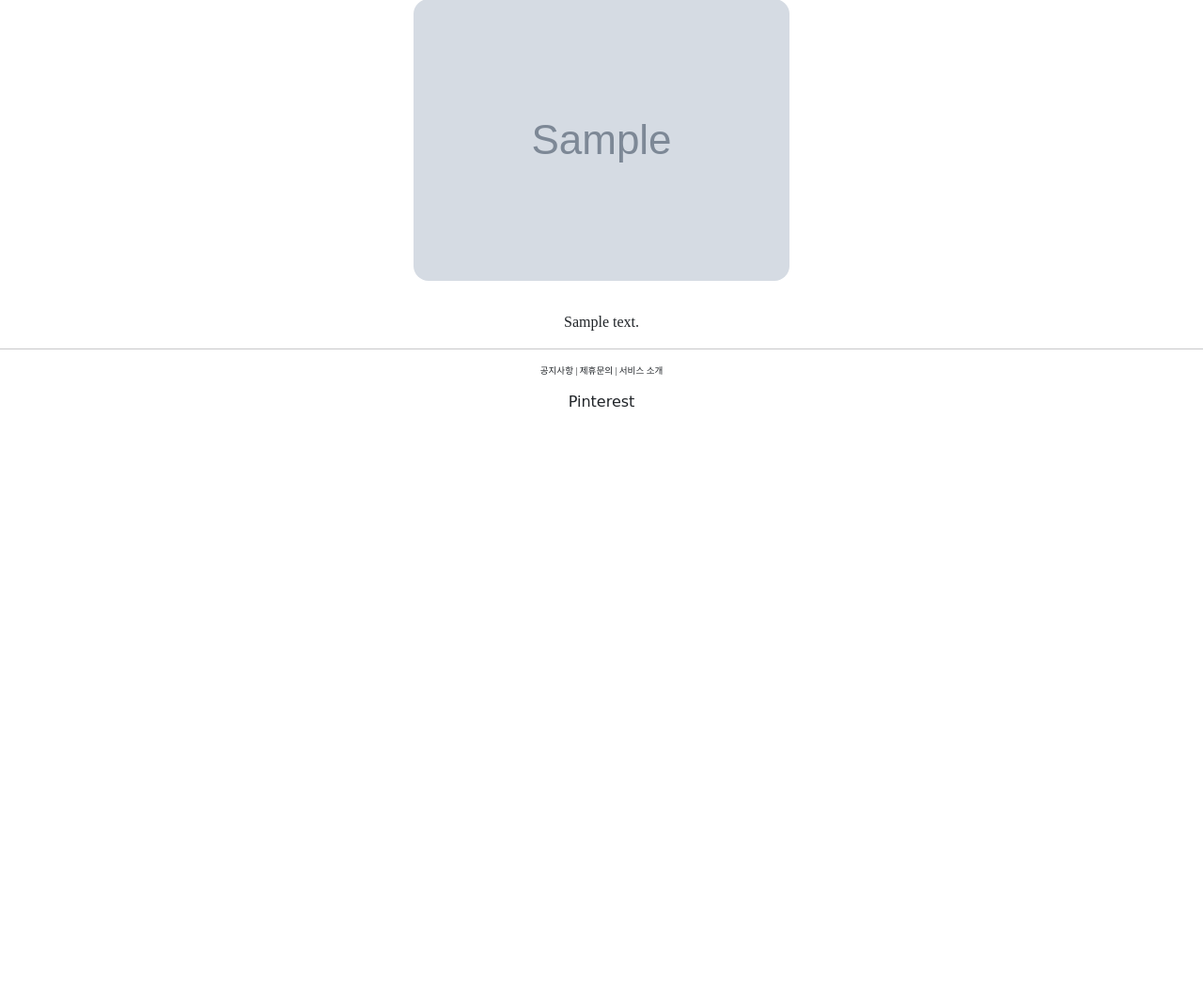
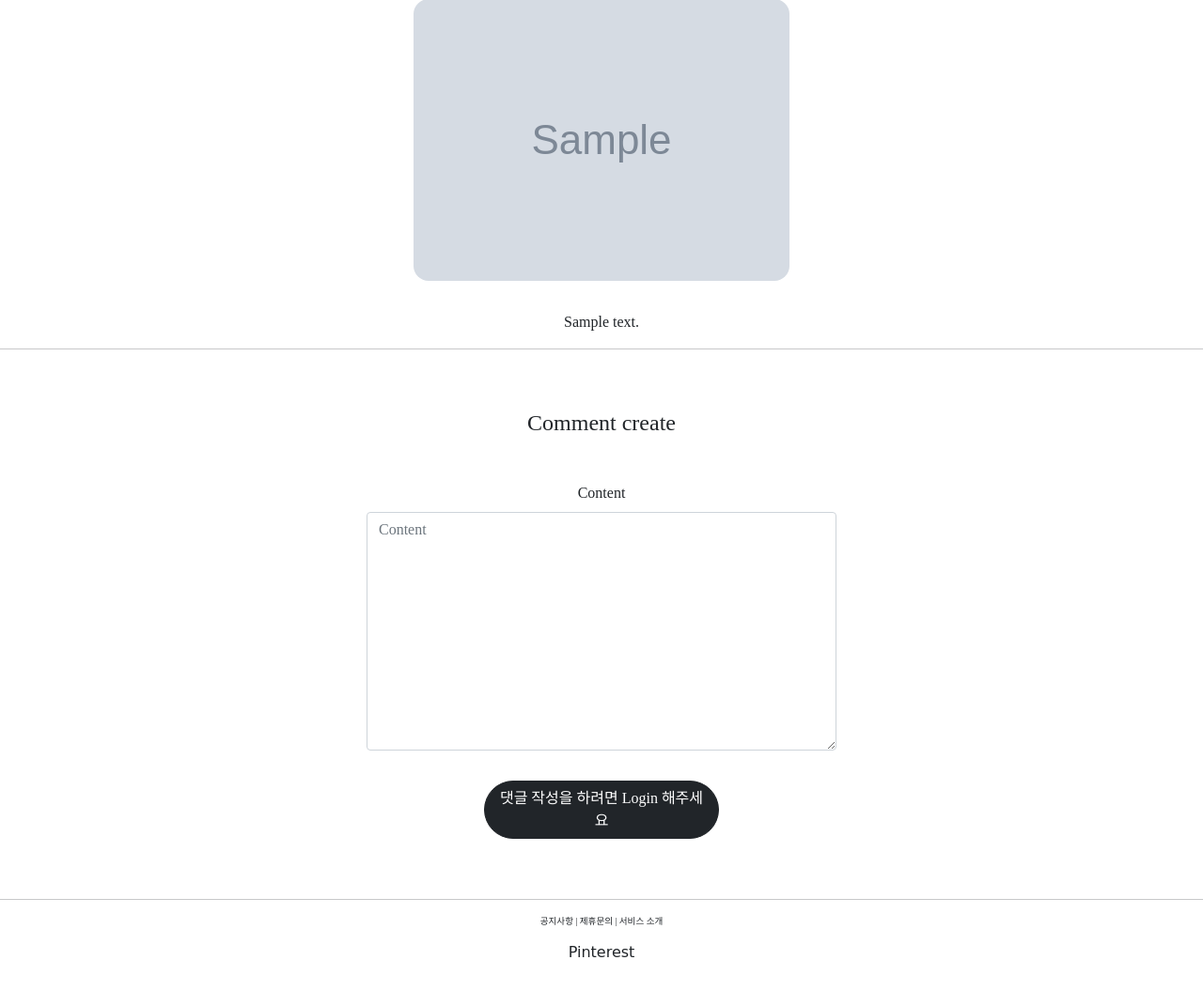
Before and after one commit to MinJaehyun/Django-pinterest, a Django app: page /articles/detail/1 in a window 1280 px wide. Shown: the part 275-1330 px from the top of the page at 94% size. Before the commit the page ends 708 px from the top, so only its background shows below. Run offline with Django 3.2, Linux system fonts and the light colour scheme; tables that the repository leaves empty hold one stand-in row (values such as "Sample post"); grey boxes marked "Sample" are stand-in pictures; some libraries are stand-ins or nearby versions; some web fonts are replaced.

Commit message:
CreateView 생성 Mixin 사용하여 article 안에 comment 구현

```diff
--- a/articleapp/templates/articleapp/detail.html
+++ b/articleapp/templates/articleapp/detail.html
@@ -15,5 +15,9 @@
             Delete
         </a>
         {% endif %}
+        <hr>
+
+        {% include 'commentapp/create.html' with article=target_article %}
+
     </div>
 {% endblock %}
--- a/articleapp/views.py
+++ b/articleapp/views.py
@@ -2,10 +2,12 @@ from django.contrib.auth.decorators import login_required
 from django.urls import reverse, reverse_lazy
 from django.utils.decorators import method_decorator
 from django.views.generic import CreateView, DetailView, UpdateView, DeleteView, ListView
+from django.views.generic.edit import FormMixin
 
 from articleapp.decorators import articles_ownership_required
 from articleapp.forms import ArticleCreationForm
 from articleapp.models import Article
+from commentapp.forms import CommentCreationForm
 
 
 @method_decorator(login_required, 'get')
@@ -25,8 +27,9 @@ class ArticleCreateView(CreateView):
         return super().form_valid(form)
 
 
-class ArticleDetailView(DetailView):
+class ArticleDetailView(DetailView, FormMixin):
     model = Article
+    form_class = CommentCreationForm
     context_object_name = 'target_article'
     template_name = 'articleapp/detail.html'
 
--- /dev/null
+++ b/commentapp/admin.py
@@ -0,0 +1,3 @@
+from django.contrib import admin
+
+# Register your models here.
--- /dev/null
+++ b/commentapp/apps.py
@@ -0,0 +1,6 @@
+from django.apps import AppConfig
+
+
+class CommentappConfig(AppConfig):
+    default_auto_field = 'django.db.models.BigAutoField'
+    name = 'commentapp'
--- /dev/null
+++ b/commentapp/forms.py
@@ -0,0 +1,9 @@
+from django.forms import ModelForm
+
+from articleapp.models import Article
+
+
+class CommentCreationForm(ModelForm):
+    class Meta:
+        model = Article
+        fields = ['content']
--- /dev/null
+++ b/commentapp/templates/commentapp/create.html
@@ -0,0 +1,23 @@
+{% load bootstrap4 %}
+
+{% block content %}
+    <div style="text-align:center; max-width:500px; margin:4rem auto">
+        <h4 class="mb-5">
+            Comment create
+        </h4>
+        <form action="{% url 'commentapp:create' %}" method="POST">
+            {% csrf_token %}
+            {% bootstrap_form form %}
+
+            {% if user.is_authenticated %}
+            <input type="submit" value="POST" class="btn btn-dark rounded-pill col-6 mt-3" />
+            <input type="hidden" name="article_pk" value="{{article.pk}}">
+            {% else %}
+            <a href="{% url 'accounts:login' %}?next={{ request.path }}"
+               class="btn btn-dark rounded-pill col-6 mt-3">
+                댓글 작성을 하려면 Login 해주세요
+            </a>
+            {% endif %}
+        </form>
+    </div>
+{% endblock %}
--- /dev/null
+++ b/commentapp/urls.py
@@ -0,0 +1,10 @@
+from django.urls import path
+
+from commentapp.views import CommentCreateView
+
+app_name = 'commentapp'
+
+urlpatterns = [
+    path('create/', CommentCreateView.as_view(), name='create'),
+    # path('delete/', CommentDeleteView.as_view(), name='delete'),
+]
--- a/pinterest/settings.py
+++ b/pinterest/settings.py
@@ -39,6 +39,7 @@ INSTALLED_APPS = [
     # Third Apps
     'bootstrap4',
     # Local Apps
+    'commentapp',
     'articleapp',
     'profileapp',
     'accounts',
--- a/pinterest/urls.py
+++ b/pinterest/urls.py
@@ -8,4 +8,5 @@ urlpatterns = [
     path('accounts/', include('accounts.urls')),
     path('profiles/', include('profileapp.urls')),
     path('articles/', include('articleapp.urls')),
+    path('comments/', include('commentapp.urls')),
 ] + static(settings.MEDIA_URL, document_root=settings.MEDIA_ROOT)
```
Also changed, not shown: commentapp/models.py (added, +12 -0 lines), commentapp/views.py (added, +26 -0 lines), commentapp/__init__.py (added), commentapp/migrations/0001_initial.py (added), commentapp/migrations/__init__.py (added), commentapp/tests.py (added).
